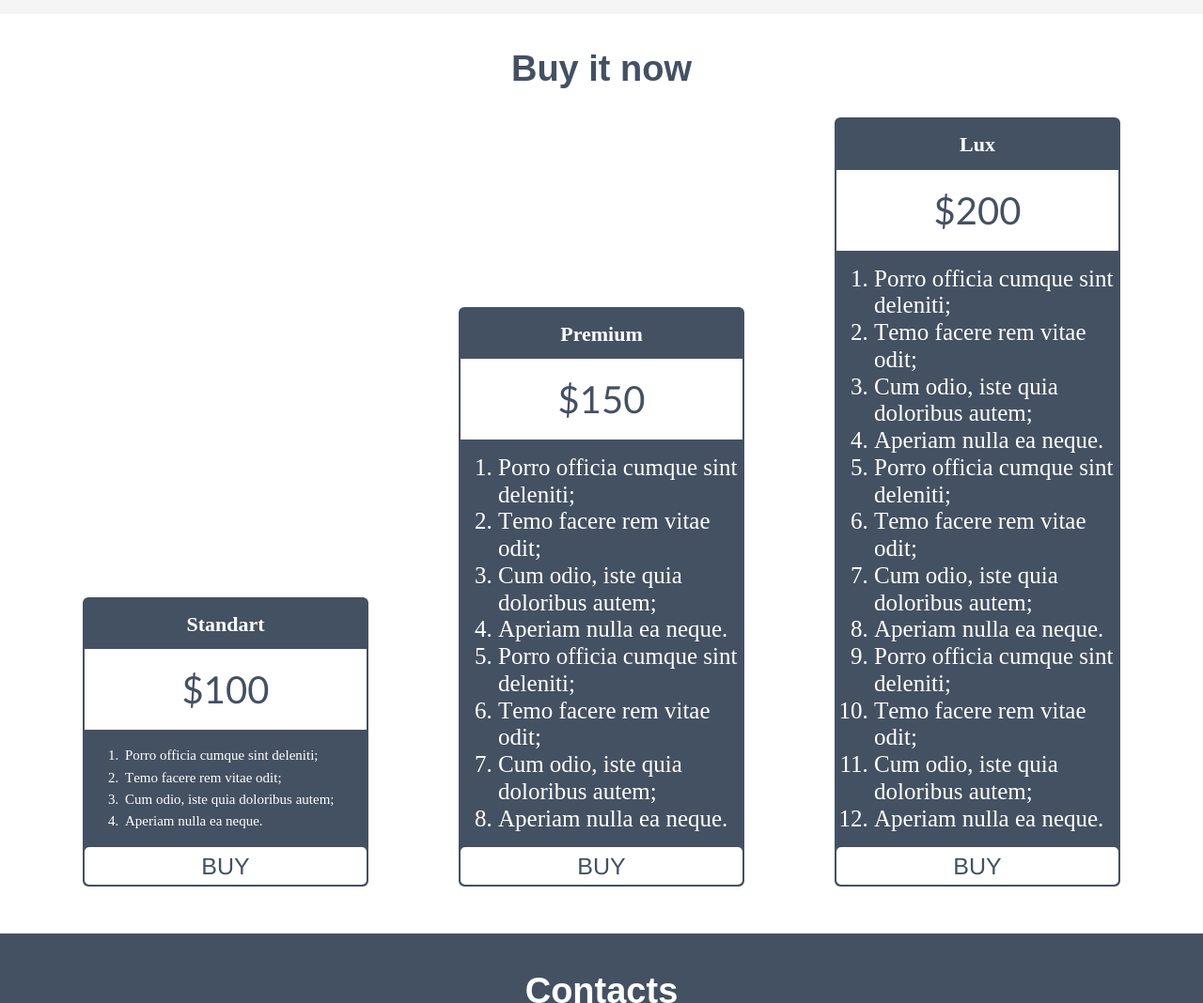
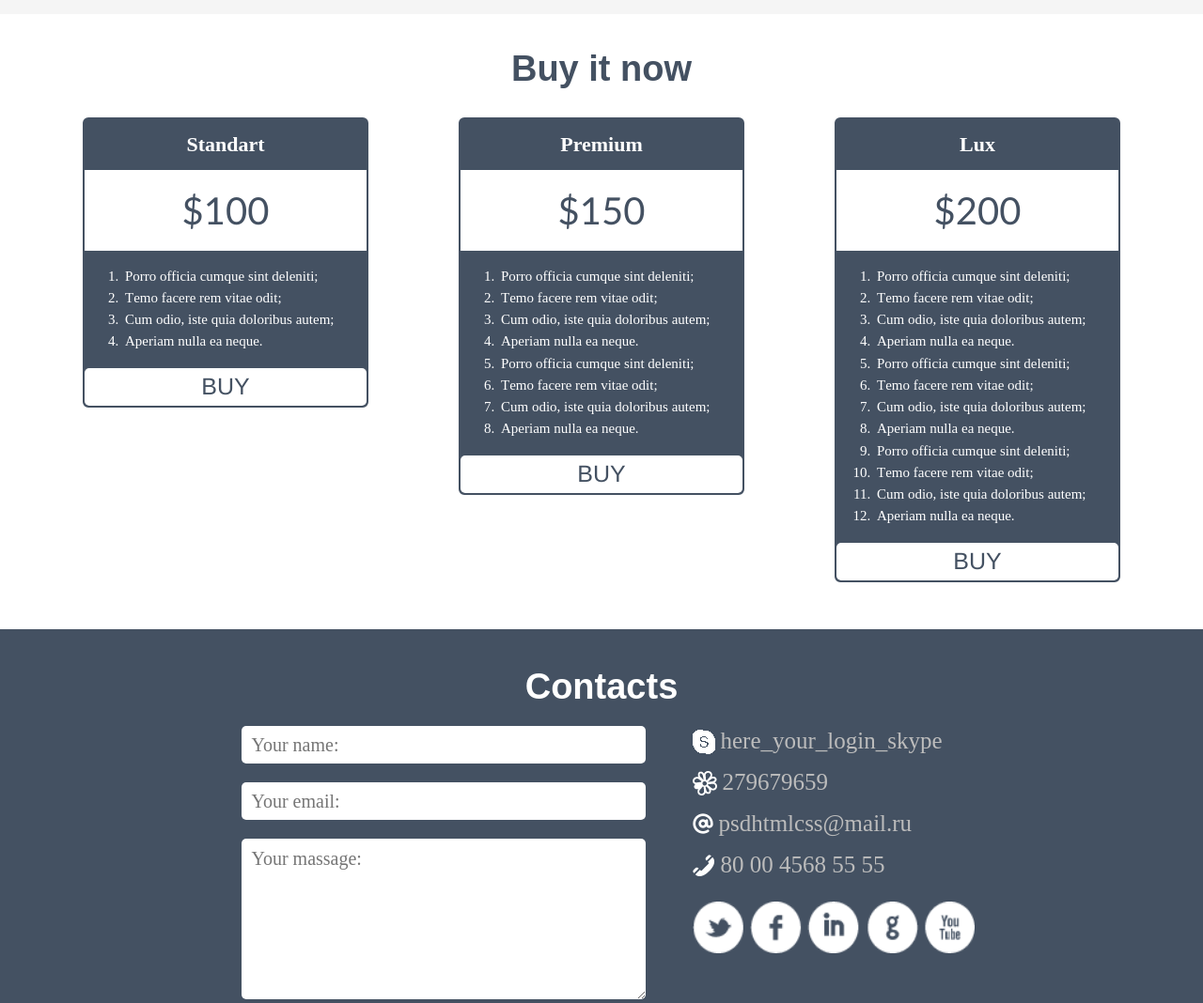
Before and after one commit to VladimirVilde/basic-html-css, a plain HTML site: page index.html in a window 1280 px wide. Shown: the part 2100-3168 px from the top of the page at 94% size. Drawn offline with nearby package versions, Linux system fonts and the light colour scheme.

Commit message:
current psd

```diff
--- a/assets/css/style.css
+++ b/assets/css/style.css
@@ -249,12 +249,12 @@ p {
     padding-right: 20px;
 }
 
-.cards .Premium-list__item {
+.cards .premium-list__item {
     padding: 3px;
     padding-right: 20px;
 }
 
-.cards .Lux-list__item {
+.cards .lux-list__item {
     padding: 3px;
     padding-right: 20px;
 }
@@ -574,7 +574,7 @@ textarea.form-field {
 
     .cards {
         flex-direction: row;
-        align-items: flex-end;
+        align-items: flex-start;
         justify-content: space-around;
     }
 
@@ -586,11 +586,11 @@ textarea.form-field {
         font-size: 15px;
 }
 
-    .cards .Premium-list__item {
+    .cards .premium-list__item {
         font-size: 15px;
 }
 
-    .cards .Lux-list__item {
+    .cards .lux-list__item {
         font-size: 15px;
     }
 
```
Also changed, not shown: 1 other file.
